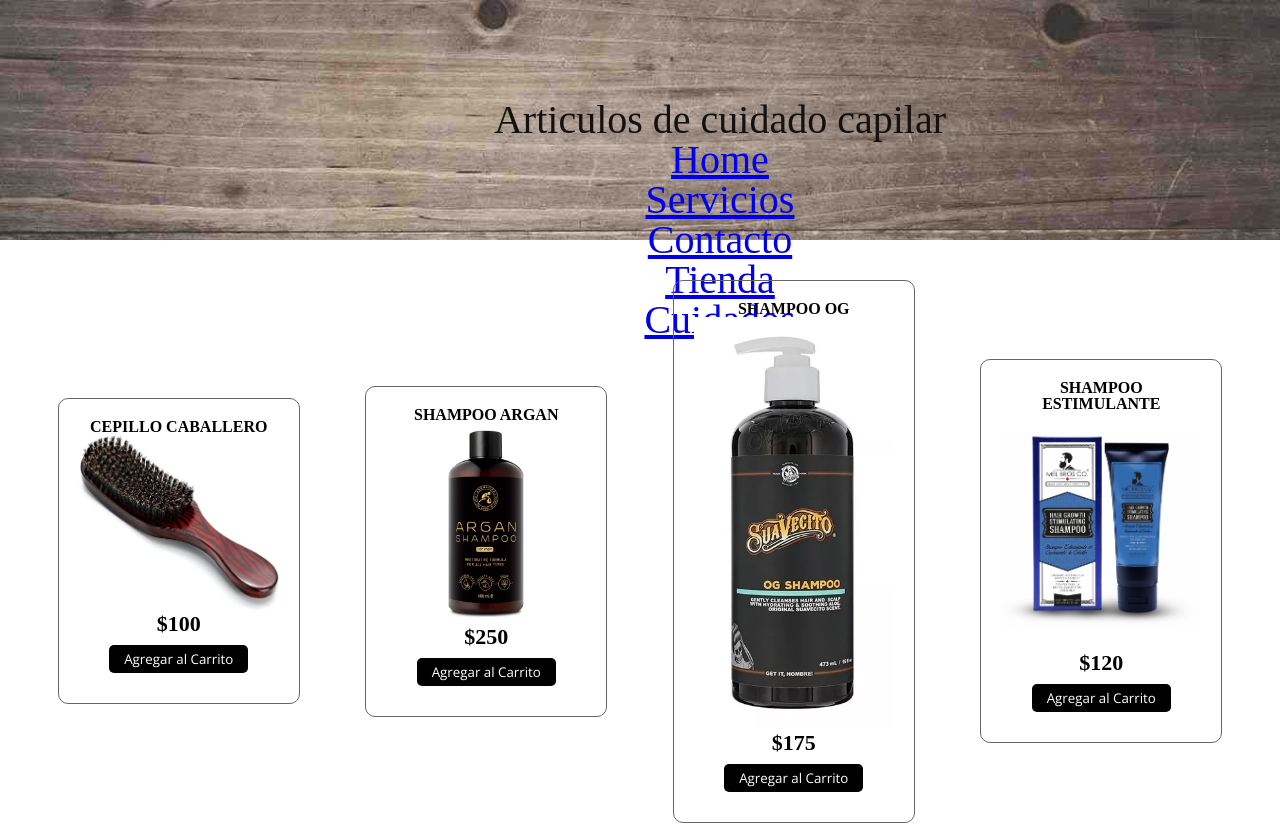
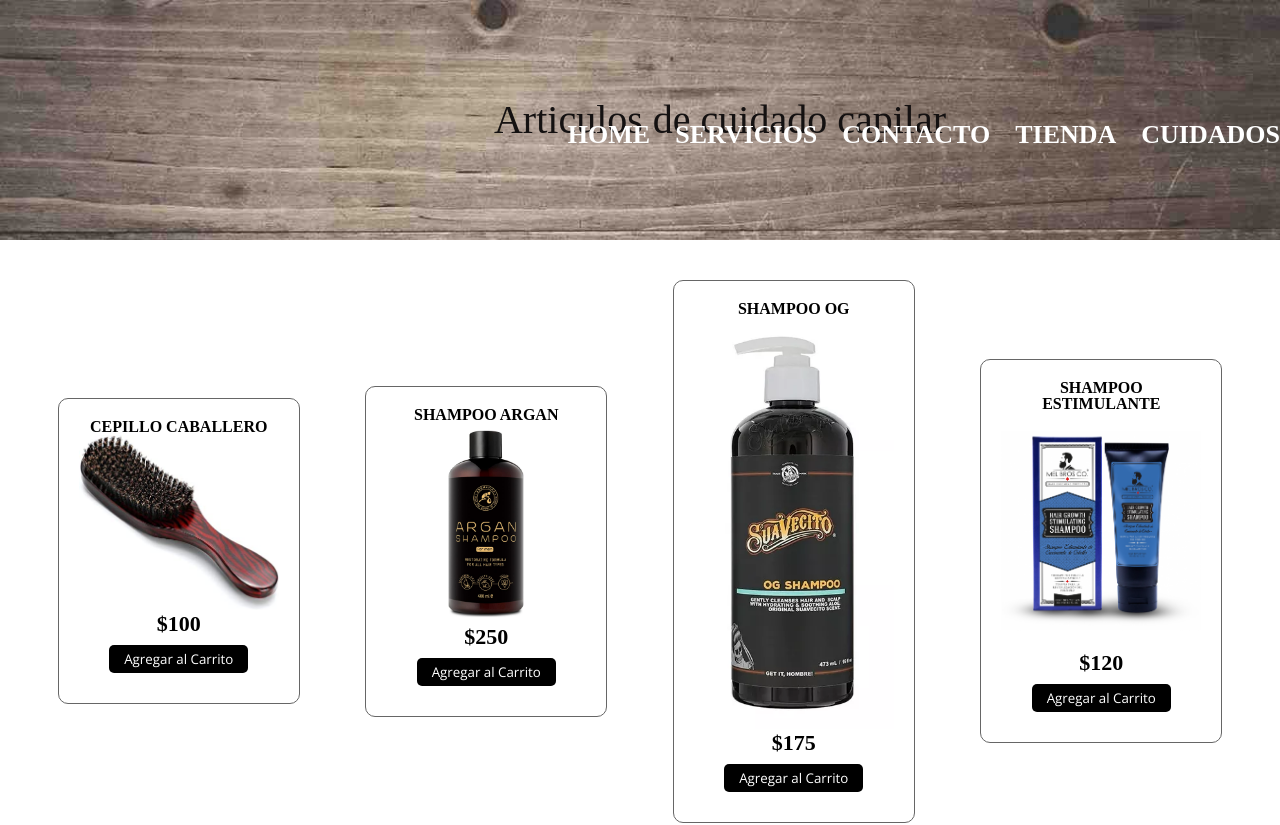
Before and after one commit to HectorGarcia96/tienda_carrito, a plain HTML site: page tienda.html in a window 1280 px wide. Shown: the top 825 px of the page. Drawn offline with nearby package versions, Linux system fonts and the light colour scheme.

Commit message:
Update estilo.css

```diff
--- a/estilo.css
+++ b/estilo.css
@@ -16,6 +16,29 @@
     font-size: 40px;
     color:#141111;
     padding: 20px 0;
+}
+nav{
+    position: absolute;
+    top:110px;
+    right: 0;
+}
+
+nav li{
+    display: inline;
+    margin: 0 0 0 15px;
+}
+
+nav a{
+    text-transform: uppercase;
+    color: #ffffff;
+    font-weight: bold;
+    font-size: 26px;
+    text-decoration: none;
+}
+
+nav a:hover{
+color: #50330e;
+text-decoration: underline;
 }
 .contenedor{
     max-width: 1200px;
```
